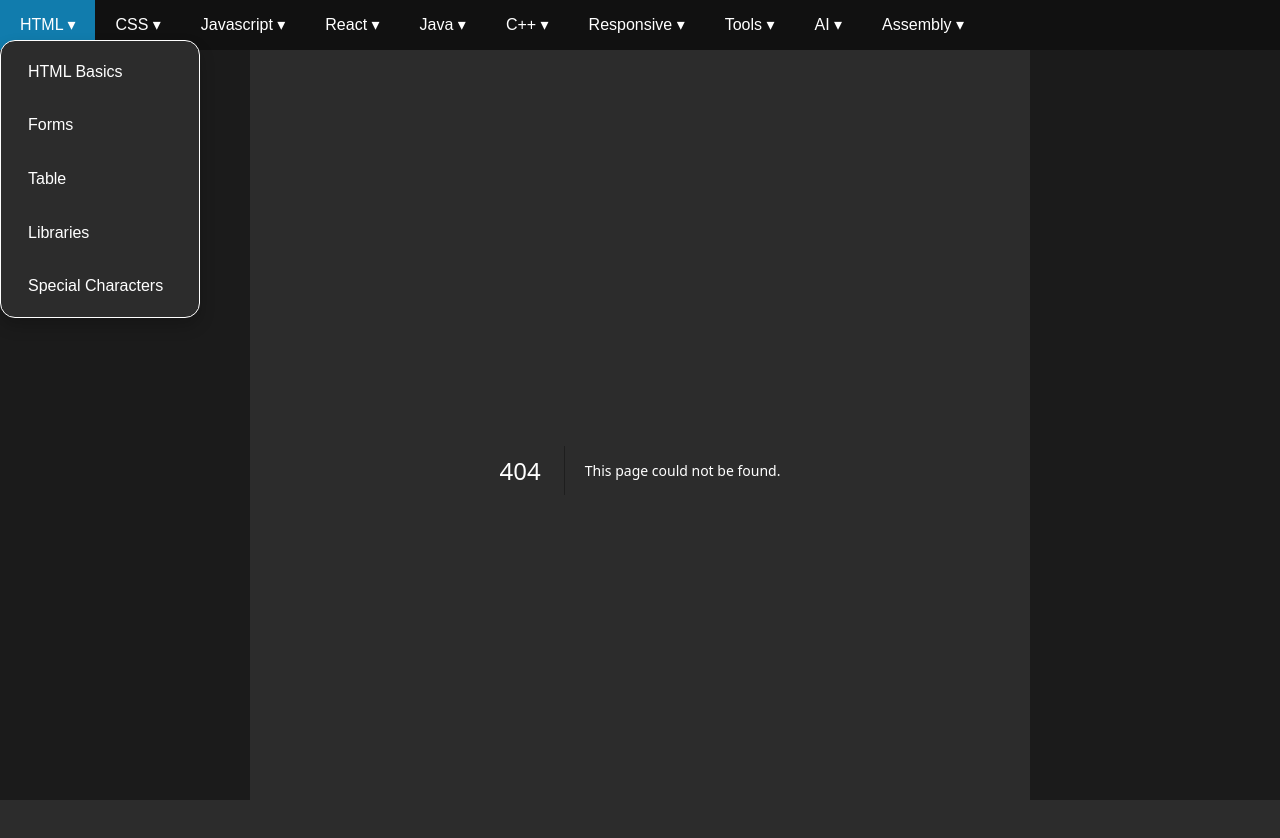
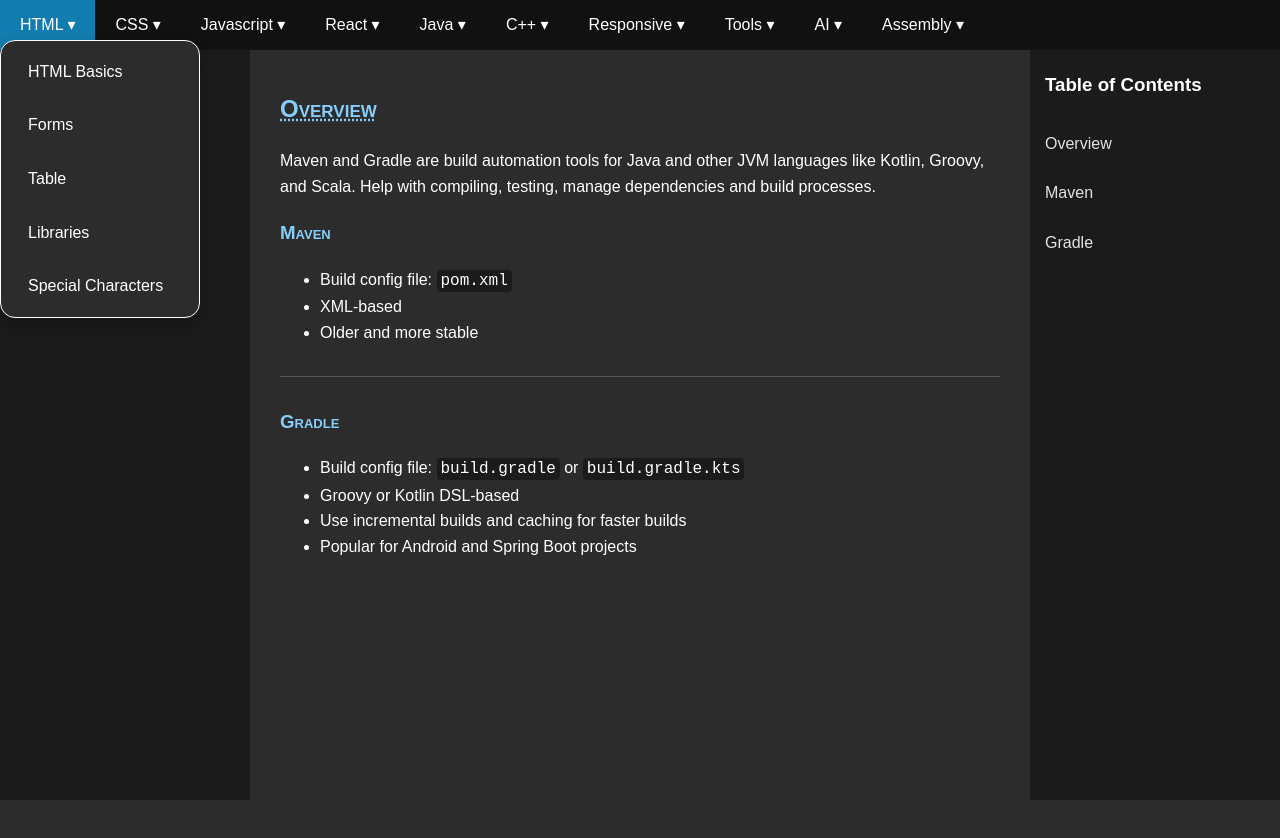
Before and after one commit to tuantrancode/tuantrancode.github.io, a Next.js app in the folder react/: page /Tools/maven-gradle in a window 1280 px wide. Before the commit this address had no page. Shown: the top 838 px of the page. Built offline with nearby package versions, Linux system fonts and the light colour scheme; some icons are missing.

Commit message:
Adds maven and gradle page to Tools

```diff
--- /dev/null
+++ b/react/src/app/Tools/maven-gradle/page.js
@@ -0,0 +1,41 @@
+
+export const metadata = {
+  title: 'Maven and Gradle',
+  description: 'Notes on Maven and Gradle',
+};
+
+export default function MavenGradle() {
+  return (
+    <>
+      {/* Overview */}
+      <section>
+        <h2 className='page-header' id='overview'>
+          Overview
+        </h2>
+        <p>
+          Maven and Gradle are build automation tools for Java and other JVM languages like Kotlin, Groovy, and Scala.
+          Help with compiling, testing, manage dependencies and build processes.
+        </p>
+        <h3 className='section-header' id='maven'>Maven</h3>
+        <ul>
+          <li>
+            Build config file: <code>pom.xml</code>
+          </li>
+          <li>XML-based</li>
+          <li>Older and more stable</li>
+        </ul>
+        <hr />
+
+        <h3 className='section-header' id='gradle'>Gradle</h3>
+        <ul>
+          <li>
+            Build config file: <code>build.gradle</code> or <code>build.gradle.kts</code>
+          </li>
+          <li>Groovy or Kotlin DSL-based</li>
+          <li>Use incremental builds and caching for faster builds</li>
+          <li>Popular for Android and Spring Boot projects</li>
+        </ul>
+      </section>
+    </>
+  );
+}
```
